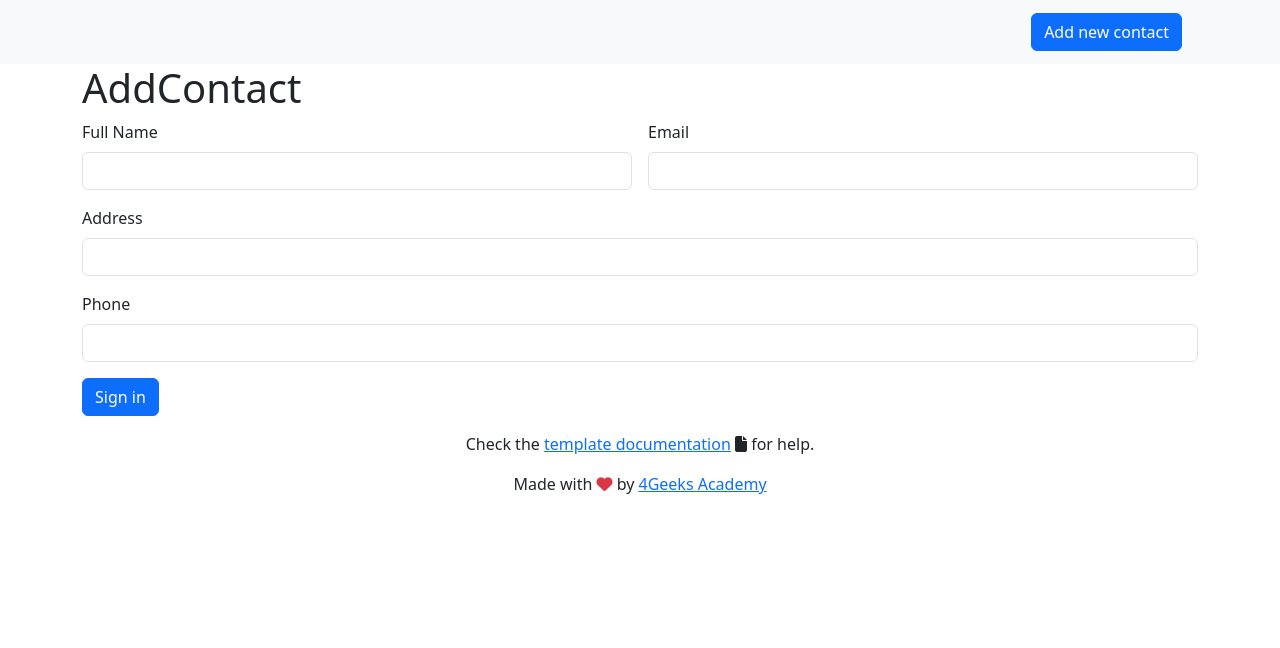
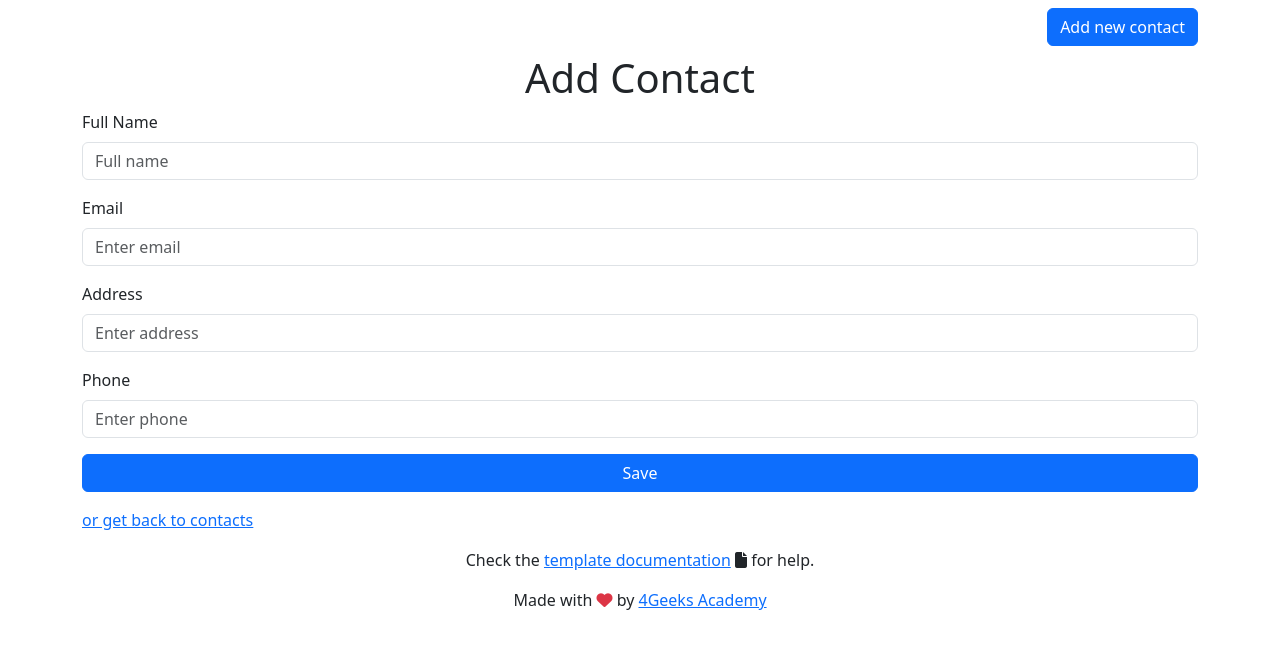
Before and after one commit to 4GeeksAcademy/contact-list-using-react-LucasCalvo, a React (Vite) app: page /addcontact in a window 1280 px wide. Shown: the top 648 px of the page. Built offline with nearby package versions, Linux system fonts and the light colour scheme.

Commit message:
proyecto final

```diff
--- a/src/components/Navbar.jsx
+++ b/src/components/Navbar.jsx
@@ -3,14 +3,16 @@ import { Link } from "react-router-dom";
 export const Navbar = () => {
 
 	return (
-		<nav className="navbar navbar-light bg-light">
-			<div className="container">
-				<div className="navbar-brand ms-auto">
+		<nav className="navbar">
+  <div className="container d-flex justify-content-end">
+    <div className="row">
+      <div className="col-12">
         <Link to="/Addcontact">
           <button className="btn btn-primary">Add new contact</button>
         </Link>
       </div>
     </div>
+  </div>
 </nav>
 	);
 };
--- a/src/pages/AddContact.jsx
+++ b/src/pages/AddContact.jsx
@@ -1,4 +1,5 @@
-import React, { useState} from 'react'
+import React, { useState } from 'react'
+import { Link } from "react-router-dom"
 import useGlobalReducer from "../hooks/useGlobalReducer";
 
 export const AddContact = () => {
@@ -17,89 +18,84 @@ export const AddContact = () => {
 
         fetch("https://playground.4geeks.com/contact/agendas/lucas/contacts", {
             method: "POST",
-            headers: {
-                "Content-Type" : "application/json"
-            },
-            body: JSON.stringify({
-                ...data,
-                agenda_slug: "lucas"
+            headers: { "Content-Type" : "application/json" },
+            body: JSON.stringify({ ...data, agenda_slug: "lucas" })
         })
-        })
-        .then((response) => {
-            if (!response.ok) {
-                throw new Error("Error al crear contacto")
-            }
-            return response.json()
-        })
+        .then((res) => res.json())
         .then((newContact) => {
-            dispatch({
-                type:"add-contact",
-                payload: newContact
-            })
-            console.log("Contacto agregado:", newContact)
+            dispatch({ type:"add-contact", payload: newContact })
             setData({ name:"", email:"", phone:"", address:"" })
         })
-        .catch((error) => console.log("Error:", error))
+        .catch((err) => console.log(err))
     }
 
     return (
-    <div className="container" >
-        <h1>AddContact</h1>
+        <div className="container">
+            <h1 className="text-center">Add Contact</h1>
+
             <form className="row g-3" onSubmit={handleSubmit}>
 
-          <div className="col-md-6">
-    <label htmlFor="inputname" className="form-label">Full Name</label>
+                <div className="col-12">
+                    <label className="form-label">Full Name</label>
                     <input
                         type="text"
                         className="form-control"
-      id="inputname"
                         value={data.name}
                         onChange={formChange}
                         name="name"
-    />
-  </div>
-
-  <div className="col-md-6">
-    <label htmlFor="inputEmail4" className="form-label">Email</label>
-    <input
-      type="email"
-      className="form-control"
-      id="inputEmail4"
-      value={data.email}
-      onChange={formChange}
-      name="email"
-    />
-  </div>
-
-
-
-  <div className="col-12">
-    <label htmlFor="inputAddress" className="form-label">Address</label>
-    <input
-      type="text"
-      className="form-control"
-      id="inputAddress"
-      value={data.address}
-      onChange={formChange}
-      name="address"
+                        placeholder= "Full name"
                     />
                 </div>
 
                 <div className="col-12">
-    <label htmlFor="inputAddress2" className="form-label">Phone</label>
+                    <label className="form-label">Email</label>
                     <input
-      type="text"
+                        type="email"
                         className="form-control"
-      id="inputAddress2"
-      value={data.phone}
+                        value={data.email}
                         onChange={formChange}
-      name="phone"
+                        name="email"
+                        placeholder= "Enter email"
                     />
                 </div>
 
                 <div className="col-12">
-    <button type="submit" className="btn btn-primary">Sign in</button>
+                    <label className="form-label">Address</label>
+                    <input
+                        type="text"
+                        className="form-control"
+                        value={data.address}
+                        onChange={formChange}
+                        name="address"
+                        placeholder= "Enter address"
+                    />
                 </div>
+
+                <div className="col-12">
+                    <label className="form-label">Phone</label>
+                    <input
+                        type="text"
+                        className="form-control"
+                        value={data.phone}
+                        onChange={formChange}
+                        name="phone"
+                        placeholder= "Enter phone"
+                    />
+                </div>
+
+                <div className="col-12">
+                    <button type="submit" className="btn btn-primary w-100">
+                        Save
+                    </button>
+                </div>
+
+                <div className="col-12 ">
+                    <Link to="/">
+                     <a href="#" className="card-link"> or get back to contacts</a>
+
+                    </Link>
+                </div>
+
             </form>
         </div>
     )
--- a/src/pages/Home.jsx
+++ b/src/pages/Home.jsx
@@ -1,7 +1,6 @@
 import rigoImageUrl from "../assets/img/rigo-baby.jpg";
 import useGlobalReducer from "../hooks/useGlobalReducer.jsx";
 import { Link } from "react-router-dom";
-
 
 
 
@@ -10,20 +9,91 @@ export const Home = () => {
 	const { store, dispatch } = useGlobalReducer()
 
 	return (
-		<div classNameName="text-center mt-5">
-			<div className="card" style={{ width: "18rem" }}>
-				<img src="https://marketplace.canva.com/A5alg/MAESXCA5alg/1/tl/canva-user-icon-MAESXCA5alg.png" className="card-img-top" alt="..." />
-				<div className="card-body">
-					<h5 className="card-title">Lucas Calvo</h5>
-				    <p className="card-text">2101 ludlam Rd</p>
-					<p className="card-text">786-914-9920</p>
-					<p className="card-text">lucascalvo2903@gmail.com</p>
+		<div className="text-center mt-5">
+
+			<div className="card p-3 d-flex flex-row align-items-center" style={{ width: "80%", margin: "0 auto" }}>
+				<img
+					src="https://marketplace.canva.com/A5alg/MAESXCA5alg/1/tl/canva-user-icon-MAESXCA5alg.png"
+					className="rounded-circle me-3"
+					style={{ width: "90px", height: "90px", objectFit: "cover" }}
+					alt="Foto"
+				/>
+
+
+				<div className="text-start flex-grow-1">
+					<h5 className="mb-1">Lucas Calvo</h5>
+					<p className="mb-0">2101 Ludlam Rd</p>
+					<p className="mb-0">786-914-9920</p>
+					<p className="mb-0">lucascalvo2903@gmail.com</p>
 				</div>
-				<div className="card-body">
-					<a href="#" className="card-link">Card link</a>
-					<a href="#" className="card-link">Another link</a>
+
+				<div className="d-flex flex-column ms-3">
+					<button className="btn btn-light mb-2">
+						✏️
+					</button>
+					<button className="btn btn-light">
+						🗑️
+					</button>
 				</div>
+
 			</div>
+
+			<div className="card p-3 d-flex flex-row align-items-center" style={{ width: "80%", margin: "0 auto" }}>
+				<img
+					src="https://marketplace.canva.com/A5alg/MAESXCA5alg/1/tl/canva-user-icon-MAESXCA5alg.png"
+					className="rounded-circle me-3"
+					style={{ width: "90px", height: "90px", objectFit: "cover" }}
+					alt="Foto"
+				/>
+
+
+				<div className="text-start flex-grow-1">
+					<h5 className="mb-1">Lucas Calvo</h5>
+					<p className="mb-0">2101 Ludlam Rd</p>
+					<p className="mb-0">786-914-9920</p>
+					<p className="mb-0">lucascalvo2903@gmail.com</p>
+				</div>
+
+				<div className="d-flex flex-column ms-3">
+					<button className="btn btn-light mb-2">
+						✏️
+					</button>
+					<button className="btn btn-light">
+						🗑️
+					</button>
+				</div>
+
+			</div>
+
+<div className="card p-3 d-flex flex-row align-items-center" style={{ width: "80%", margin: "0 auto" }}>
+				<img
+					src="https://marketplace.canva.com/A5alg/MAESXCA5alg/1/tl/canva-user-icon-MAESXCA5alg.png"
+					className="rounded-circle me-3"
+					style={{ width: "90px", height: "90px", objectFit: "cover" }}
+					alt="Foto"
+				/>
+
+
+				<div className="text-start flex-grow-1">
+					<h5 className="mb-1">Lucas Calvo</h5>
+					<p className="mb-0">2101 Ludlam Rd</p>
+					<p className="mb-0">786-914-9920</p>
+					<p className="mb-0">lucascalvo2903@gmail.com</p>
+				</div>
+
+				<div className="d-flex flex-column ms-3">
+					<button className="btn btn-light mb-2">
+						✏️
+					</button>
+					<button className="btn btn-light">
+						🗑️
+					</button>
+				</div>
+
+			</div>
+
+
 		</div>
+
 	);
 };
```
Lines whose indentation alone changed are shown as unchanged.
